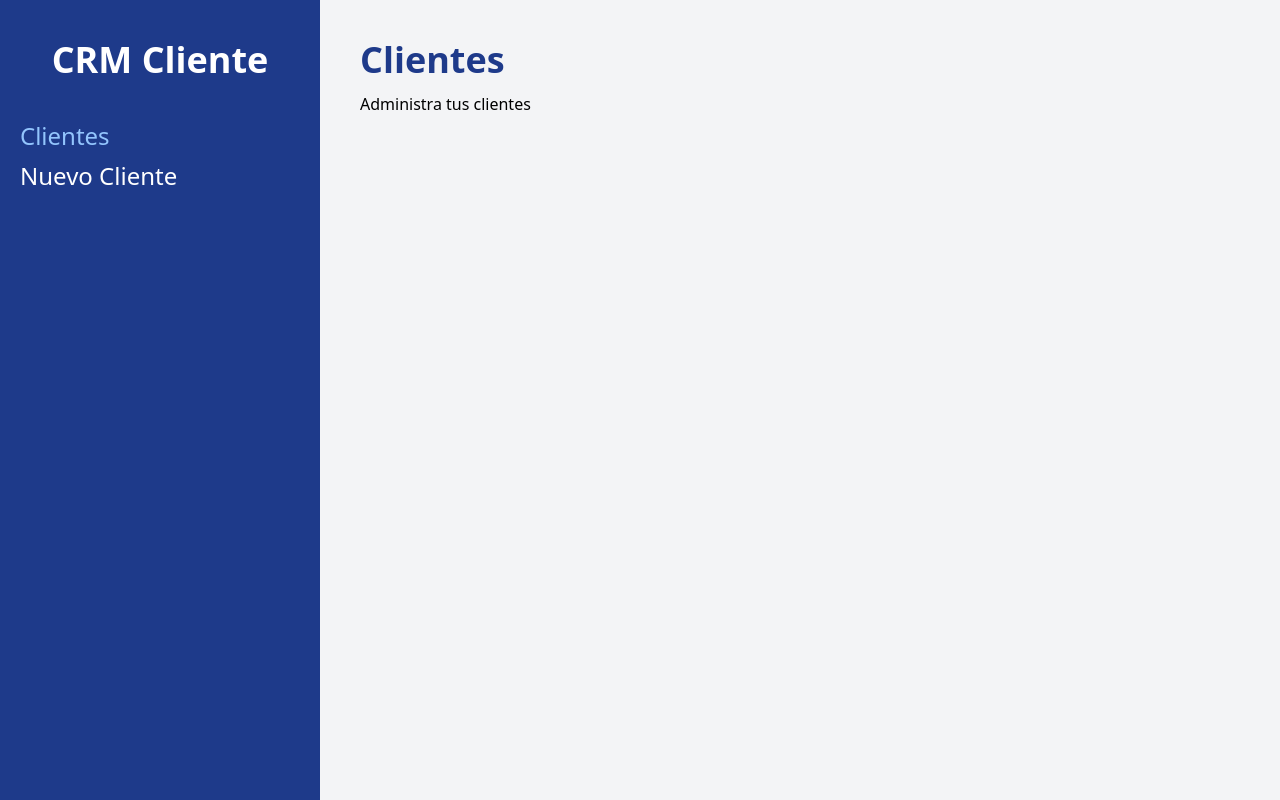
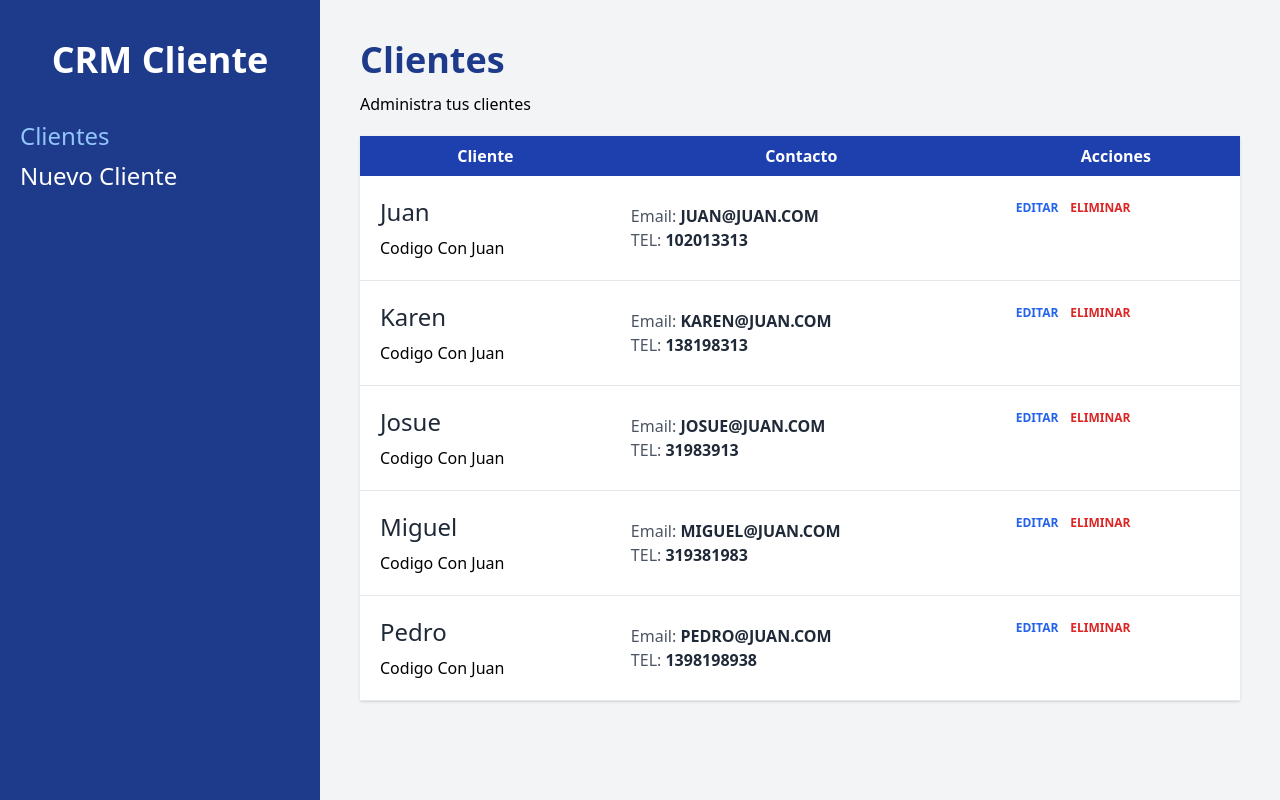
Before and after one commit to YouDevs/react-crm, a React (Vite) app: page / in a window 1280 px wide. Built offline with nearby package versions, Linux system fonts and the light colour scheme.

Commit message:
mostrando la información de clientes

```diff
--- /dev/null
+++ b/src/components/Cliente.jsx
@@ -0,0 +1,27 @@
+function Cliente({cliente}) {
+
+    const {nombre, empresa, email, telefono, id} = cliente
+
+    return (
+            <tr className="border-b">
+                <td className="p-5 space-y-2">
+                    <p className="text-2xl text-gray-800">{nombre}</p>
+                    <p className="">{empresa}</p>
+                </td>
+                <td className="p-5">
+                    <p className="text-gray-600">
+                        Email: <span className="text-gray-800 uppercase font-bold">{email}</span>
+                    </p>
+                    <p className="text-gray-600">
+                        TEL: <span className="text-gray-800 uppercase font-bold">{telefono}</span>
+                    </p>
+                </td>
+                <td className="p-6 flex gap-3">
+                    <button type="button" className="text-blue-600 hover:text-blue-700 uppercase font-bold text-xs">Editar</button>
+                    <button type="button" className="text-red-600 hover:text-red-700 uppercase font-bold text-xs">Eliminar</button>
+                </td>
+            </tr>
+    )
+}
+
+export default Cliente
--- a/src/pages/Index.jsx
+++ b/src/pages/Index.jsx
@@ -1,5 +1,6 @@
 // useLoaderData sirve para acceder a los datos que retornar en el loader()
 import { useLoaderData } from "react-router-dom"
+import Cliente from  '../components/Cliente'
 
 /*
     Loader es una función que tenemos que exportar.
@@ -60,6 +61,26 @@
         <>
             <h1 className="font-black text-4xl text-blue-900">Clientes</h1>
             <p className="mt-3">Administra tus clientes</p>
+
+            {clientes.length ? (
+                <table className="w-full bg-white shadow mt-5 table-auto">
+                    <thead className="bg-blue-800 text-white">
+                        <tr>
+                            <th className="p-2">Cliente</th>
+                            <th className="p-2">Contacto</th>
+                            <th className="p-2">Acciones</th>
+                        </tr>
+                    </thead>
+                    <tbody>
+                        {clientes.map( cliente => (
+                            <Cliente cliente={cliente} key={cliente.id} />
+                        ))}
+                    </tbody>
+                </table>
+            ): (
+                <p className="text-center mt-10">No hay clientes aún.</p>
+            )}
+
         </>
     )
 }
```
